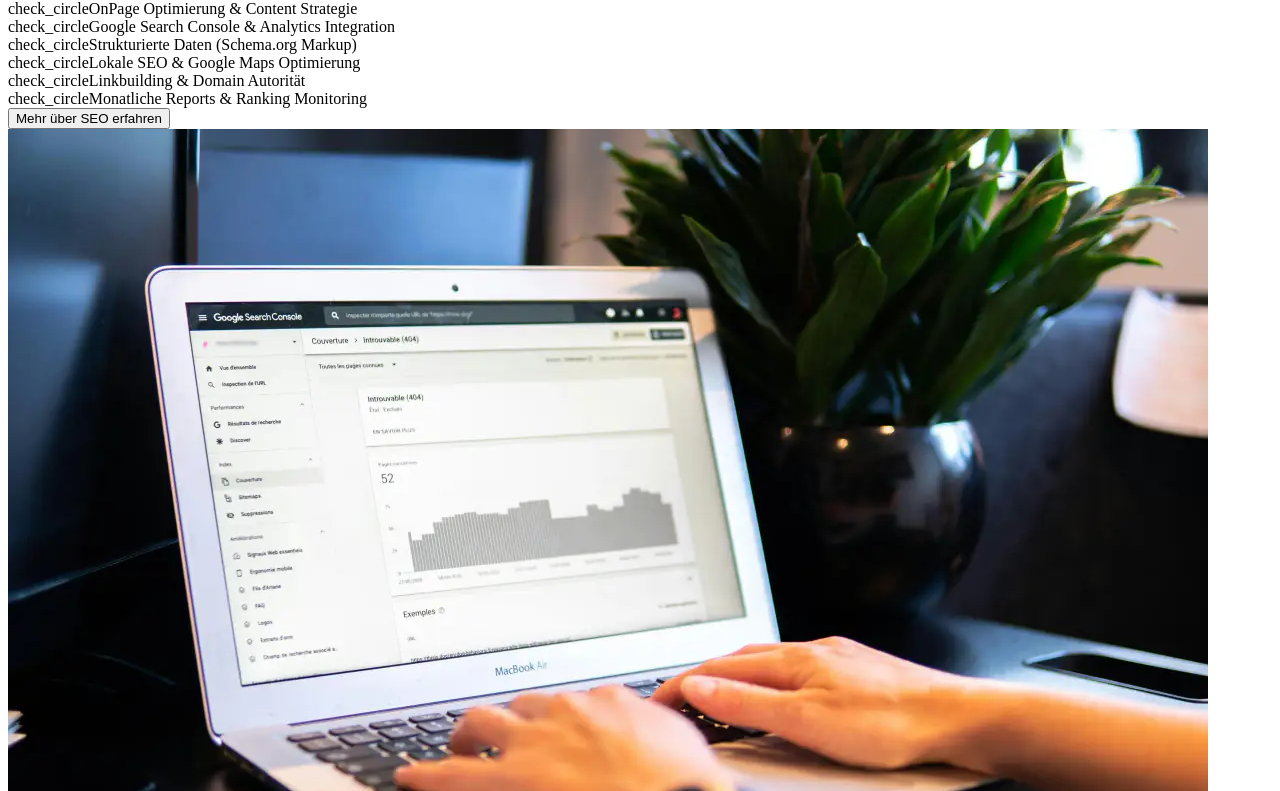
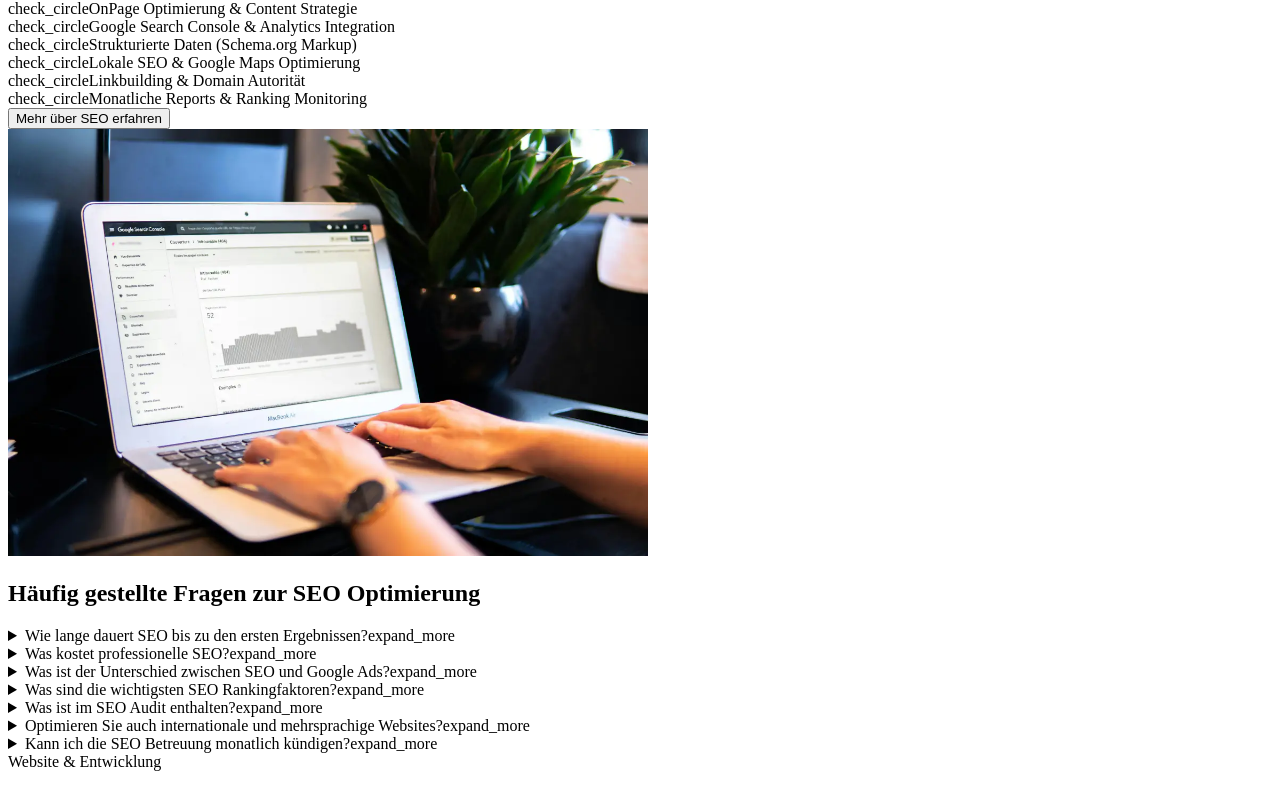
Before and after one commit to AndriiKozlovskyi/evolatec.de, a Nuxt app: page /seo in a window 1280 px wide. Shown: the part 5429-6220 px from the top of the page. Built offline with nearby package versions, Linux system fonts and the light colour scheme.

Commit message:
images imrpoved

```diff
--- a/components/layout/Footer.vue
+++ b/components/layout/Footer.vue
@@ -6,7 +6,7 @@
         <!-- Brand Section -->
         <div class="lg:col-span-4">
           <div class="flex flex-row items-center gap-2.5">
-            <img src="/logo.webp" alt="EvolaTec Logo" width="32" height="32" class="h-8 w-8" loading="lazy" />
+            <NuxtImg src="/logo.webp" alt="EvolaTec Logo" width="32" height="32" class="h-8 w-8" loading="lazy" />
             <span class="font-display text-headline-md font-bold tracking-tighter text-primary">EvolaTec</span>
           </div>
 
--- a/components/sections/SEOSection.vue
+++ b/components/sections/SEOSection.vue
@@ -23,7 +23,15 @@
 
         <!-- Image illustration -->
         <div class="hidden md:flex justify-center items-center">
-          <img src="/seo/section.webp" alt="SEO Optimierung" class="w-full rounded-2xl object-cover" />
+          <NuxtImg
+            src="/seo/section.webp"
+            alt="SEO Optimierung"
+            class="w-full rounded-2xl object-cover"
+            width="640"
+            height="427"
+            sizes="md:50vw lg:640px xl:640px"
+            loading="lazy"
+          />
         </div>
       </div>
     </div>
--- a/pages/en/index.vue
+++ b/pages/en/index.vue
@@ -284,12 +284,13 @@
           </div>
 
           <div class="relative">
-            <img
+            <NuxtImg
               src="/web-development/features.webp"
               alt="Laptop with professional website mockup"
               loading="lazy"
-              width="1000"
-              height="600"
+              width="640"
+              height="384"
+              sizes="100vw md:50vw lg:640px"
               class="w-full h-auto"
             />
           </div>
--- a/pages/index.vue
+++ b/pages/index.vue
@@ -298,12 +298,13 @@
 
           <!-- Right: laptop mockup -->
           <div class="relative">
-            <img
+            <NuxtImg
               src="/web-development/features.webp"
               alt="Laptop mit professioneller Website Mockup"
               loading="lazy"
-              width="1000"
-              height="600"
+              width="640"
+              height="384"
+              sizes="100vw md:50vw lg:640px"
               class="w-full h-auto"
             />
           </div>
--- a/storyblok/ArticleCard.vue
+++ b/storyblok/ArticleCard.vue
@@ -6,9 +6,13 @@
   >
     <!-- Image -->
     <div class="relative overflow-hidden rounded-t-2xl">
-      <img
+      <NuxtImg
         :src="article.image"
         :alt="article.image.alt"
+        width="640"
+        height="240"
+        sizes="100vw sm:50vw lg:33vw xl:400px"
+        loading="lazy"
         class="w-full h-48 xl:h-60 object-cover pointer-events-none transition-transform duration-300 group-hover:scale-105"
       />
       <!-- subtle orange tint overlay on hover -->
```
